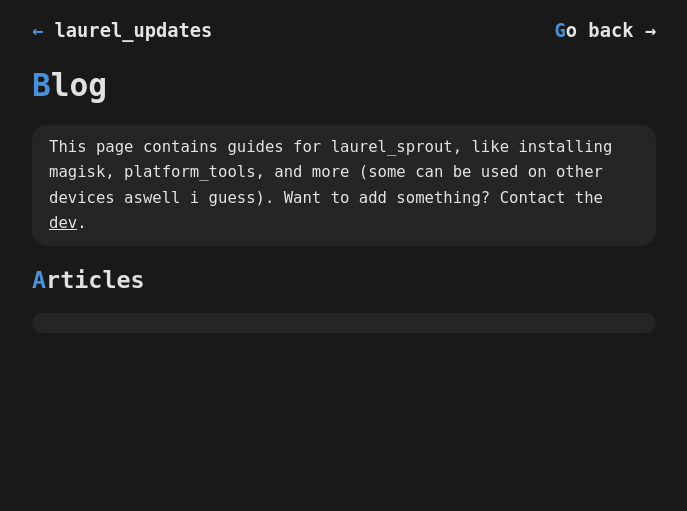
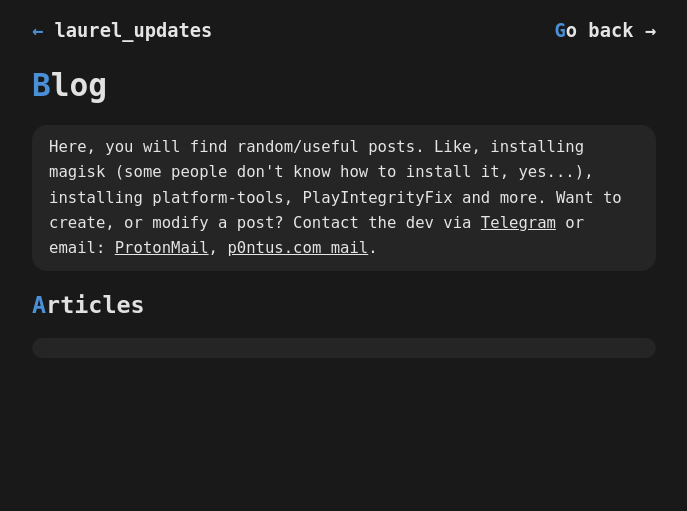
Before and after one commit to devlocalhost/laurel_updates, a Flask app: template templates/blog.html in a window 1280 px wide. Shown: the top 511 px of the page, without its empty margins (296-983 px from the left). Run offline with Flask 3, Linux system fonts and the light colour scheme; the template is opened without the code that fills it, so the values that code supplies are empty.

Commit message:
rewrite blog page

```diff
--- a/templates/blog.html
+++ b/templates/blog.html
@@ -6,12 +6,7 @@
 </div>
 <h1 class="colored" onclick="toggleStylesheet()">Blog</h1>
 
-<p>
-    This page contains guides for laurel_sprout, like installing magisk,
-    platform_tools, and more (some can be used on other devices aswell i guess).
-    Want to add something? Contact the
-    <a href="https://t.me/dev6400" target="_blank">dev</a>.
-</p>
+<p>Here, you will find random/useful posts. Like, installing magisk (some people don't know how to install it, yes...), installing platform-tools, PlayIntegrityFix and more. Want to create, or modify a post? Contact the dev via <a href="https://t.me/dev6400">Telegram</a> or email: <a href="mailto:contact64.qualify966@passinbox.com">ProtonMail</a>, <a href="mailto:dev64@p0ntus.com">p0ntus.com mail</a>.</p>
 
 <h2 class="colored">Articles</h2>
 <ul>
```
